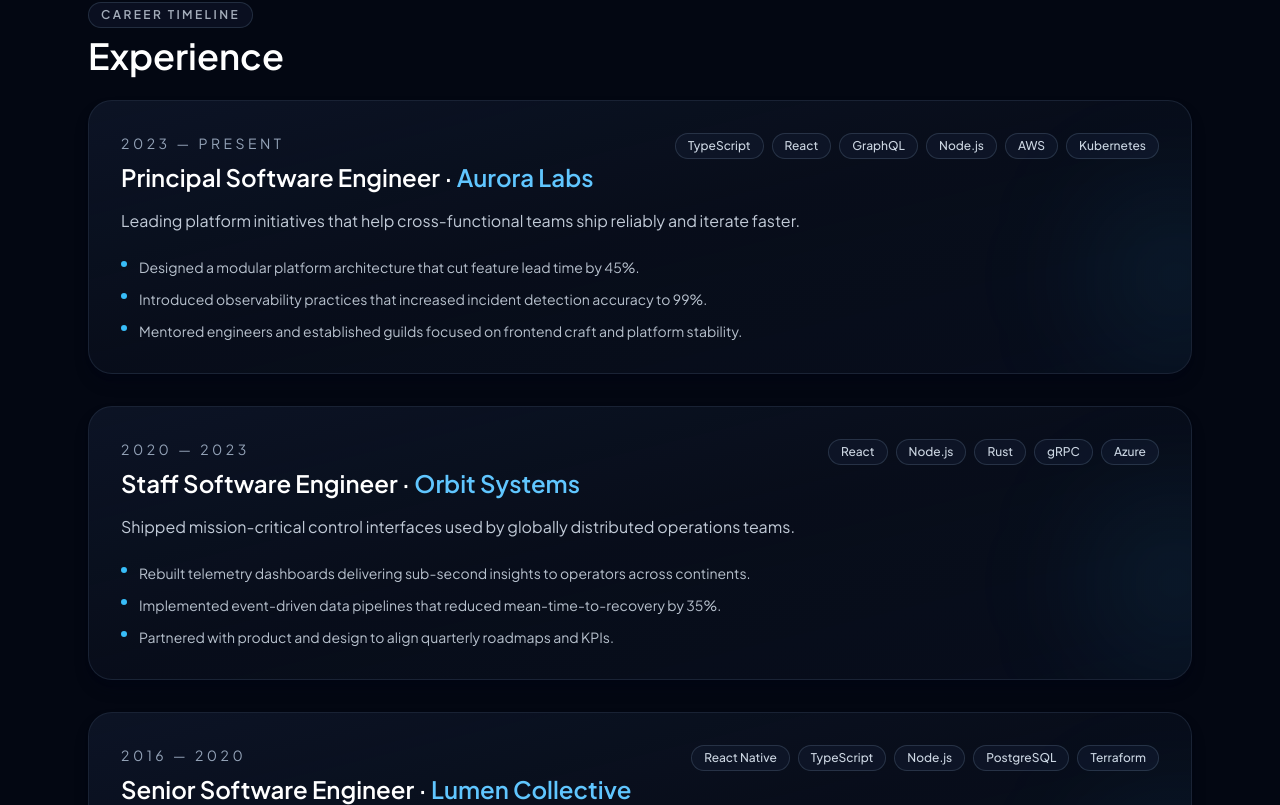
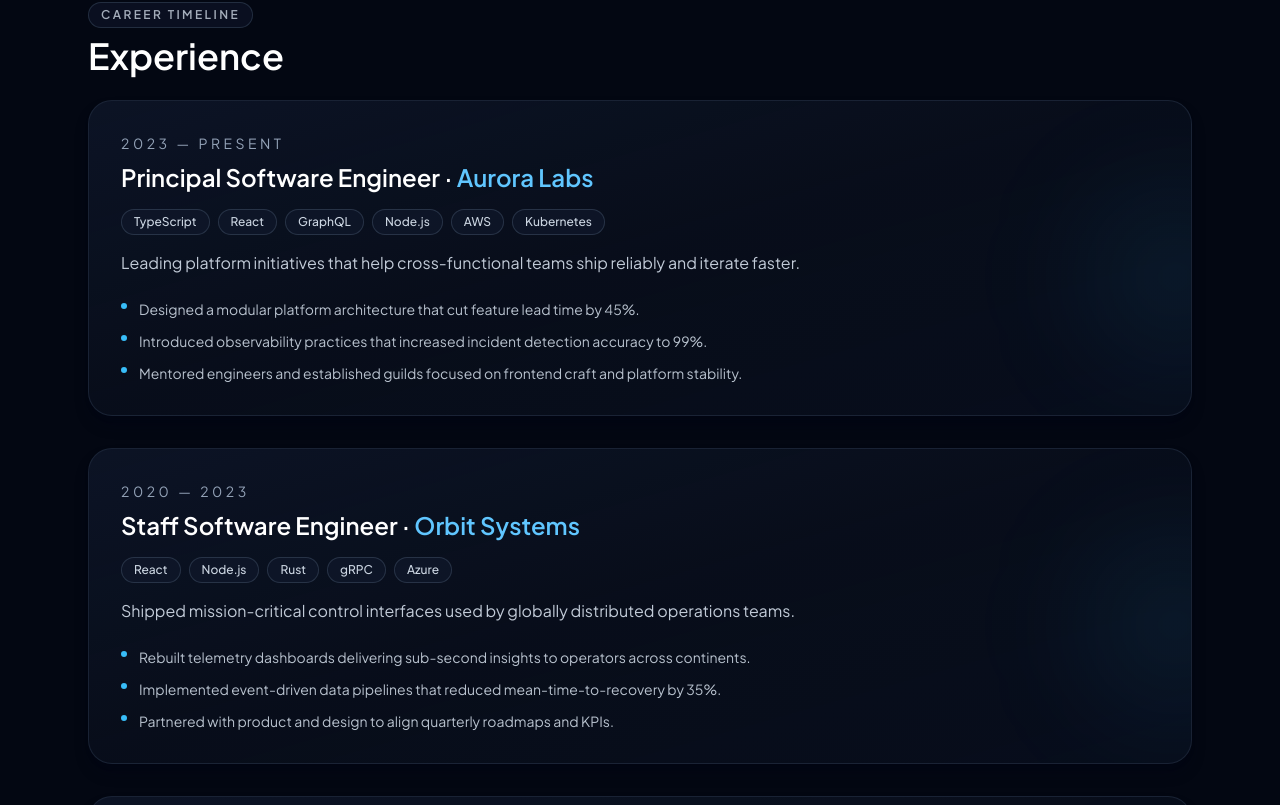
Before and after one commit to ngdzu/dzutech, a React (Vite) app: page / in a window 1280 px wide. Shown: the part 1175-1980 px from the top of the page. Built offline with nearby package versions, Linux system fonts and the light colour scheme; no server answers.

Commit message:
Place skill chips under experience title

```diff
--- a/src/pages/LandingPage.tsx
+++ b/src/pages/LandingPage.tsx
@@ -71,7 +71,7 @@
     transition={{ duration: 0.55, ease: 'easeOut' }}
     className="group relative overflow-hidden rounded-3xl border border-slate-800/80 bg-gradient-to-br from-slate-900/80 via-night-800/60 to-slate-900/40 p-8 shadow-lg shadow-slate-950/40"
   >
-    <div className="flex flex-wrap items-start justify-between gap-4">
+    <div className="space-y-4">
       <div>
         <p className="text-sm uppercase tracking-[0.25em] text-slate-400">{period}</p>
         <h3 className="mt-2 text-2xl font-semibold text-white">
```
